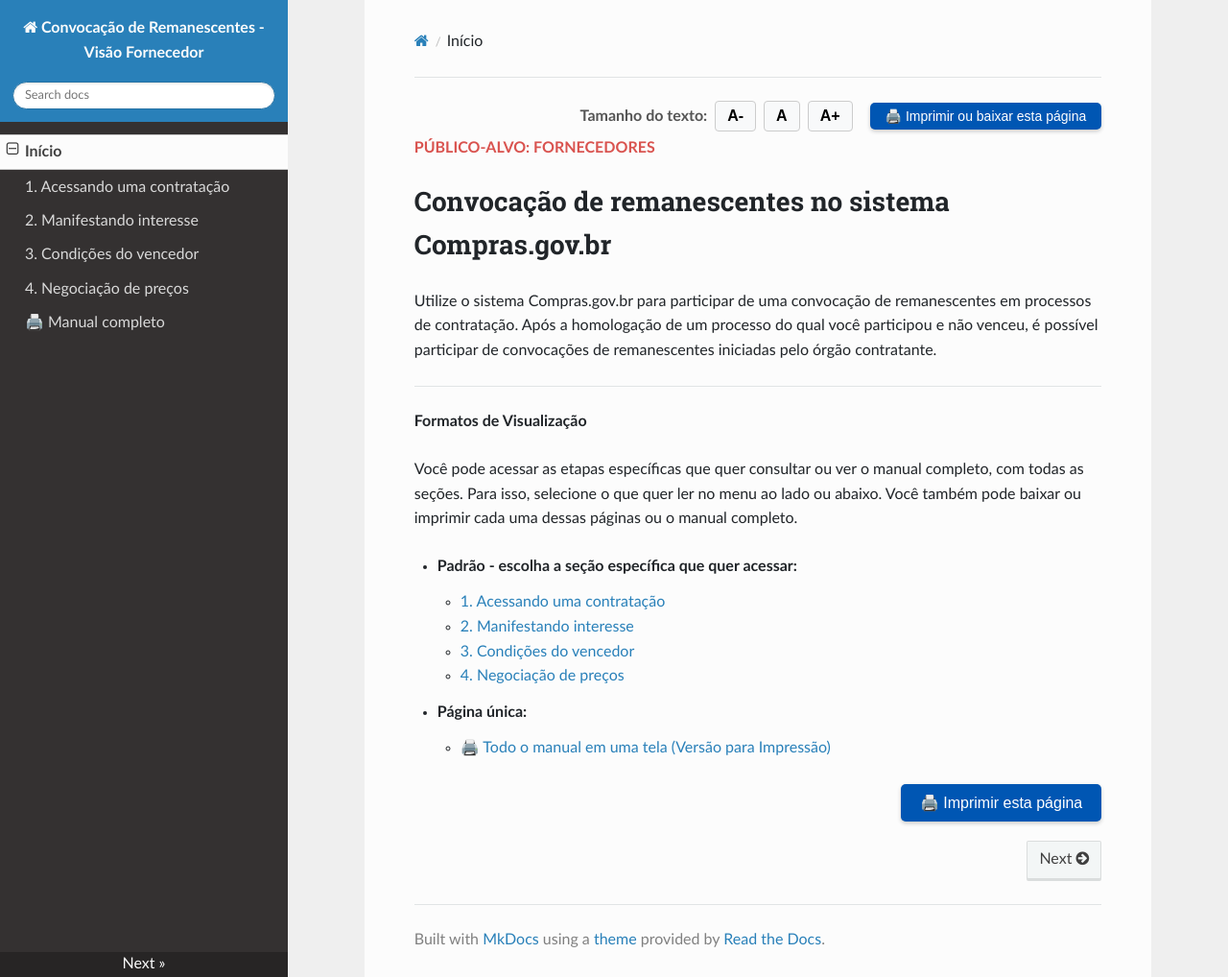
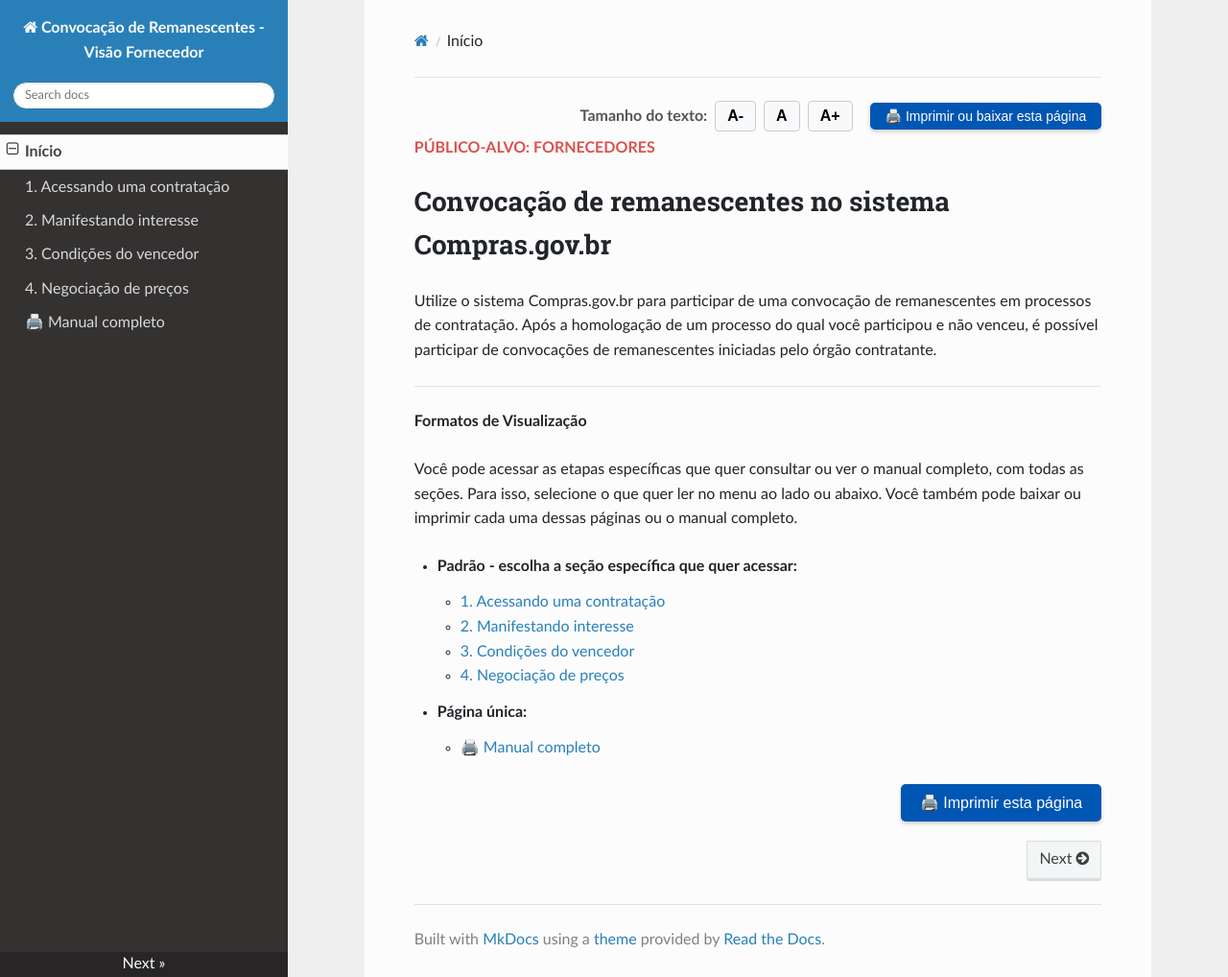
Before and after one commit to emilix10-bit/convocacao-de-remanescentes-fornecedor, an MkDocs documentation site: the page built from docs/index.md, in a window 1280 px wide and 1018 px high. Shown: the whole window at 96% size. Built offline with MkDocs 1.6.1, drawn with Linux system fonts in a browser that asks for light colours; nearby versions of some CDN libraries.

Commit message:
Update print manual link text for clarity

```diff
--- a/docs/index.md
+++ b/docs/index.md
@@ -28,7 +28,7 @@ Você pode acessar as etapas específicas que quer consultar ou ver o manual com
     * [4. Negociação de preços](04-negociacao-precos.md)
 
 * **Página única:**
-    * [🖨️ Todo o manual em uma tela (Versão para Impressão)](manual-completo.md)
+    * [🖨️ Manual completo](manual-completo.md)
 
 <div style="text-align: right; margin: 20px 0;">
   <button onclick="window.print()" style="background-color: #0056b3; color: white; padding: 10px 20px; border: none; border-radius: 5px; font-size: 16px; cursor: pointer; box-shadow: 0 2px 4px rgba(0,0,0,0.2);">
```
